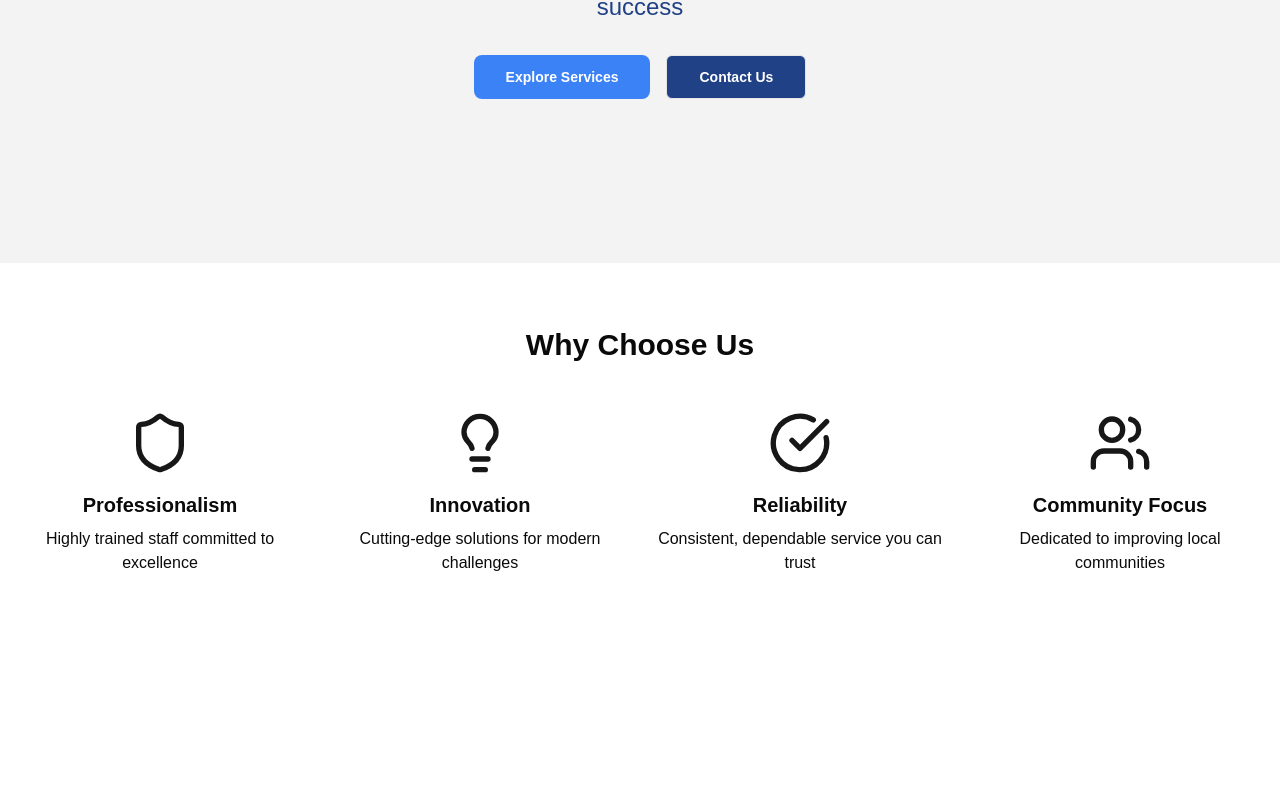
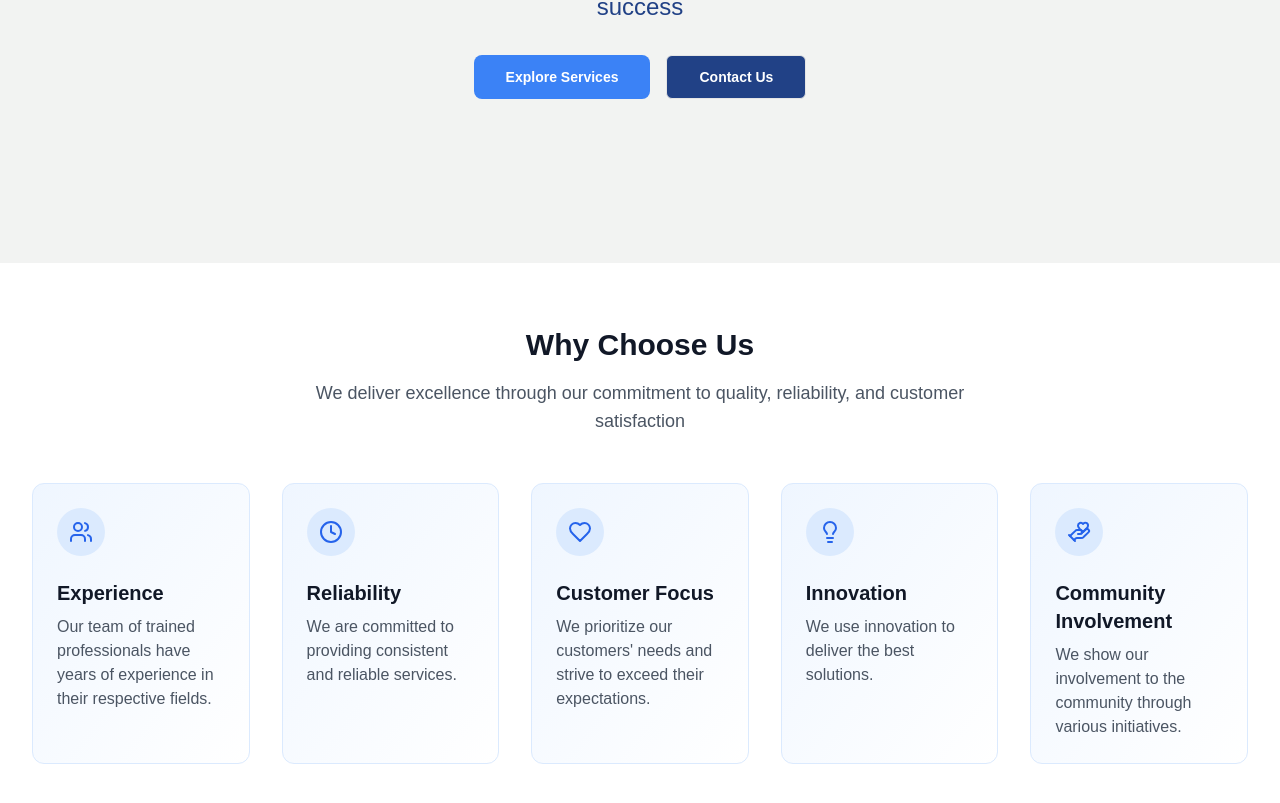
Before and after one commit to sirajyesuf/artedge, a Next.js app: page / in a window 1280 px wide. Shown: the part 377-1180 px from the top of the page. Before the commit the page ends 1016 px from the top, so only its background shows below. Built offline with nearby package versions, Linux system fonts and the light colour scheme.

Commit message:
=whychooseus done

```diff
--- a/components/whychooseus.tsx
+++ b/components/whychooseus.tsx
@@ -1,39 +1,63 @@
-import { Shield, Lightbulb, CheckCircle, Users } from "lucide-react";
+import { Users, Clock, Heart, Lightbulb, HandHeart } from "lucide-react";
 
 const reasons = [
   {
-    icon: Shield,
-    title: "Professionalism",
-    description: "Highly trained staff committed to excellence",
+    icon: Users,
+    title: "Experience",
+    description:
+      "Our team of trained professionals have years of experience in their respective fields.",
+  },
+  {
+    icon: Clock,
+    title: "Reliability",
+    description:
+      "We are committed to providing consistent and reliable services.",
+  },
+  {
+    icon: Heart,
+    title: "Customer Focus",
+    description:
+      "We prioritize our customers' needs and strive to exceed their expectations.",
   },
   {
     icon: Lightbulb,
     title: "Innovation",
-    description: "Cutting-edge solutions for modern challenges",
+    description: "We use innovation to deliver the best solutions.",
   },
   {
-    icon: CheckCircle,
-    title: "Reliability",
-    description: "Consistent, dependable service you can trust",
-  },
-  {
-    icon: Users,
-    title: "Community Focus",
-    description: "Dedicated to improving local communities",
+    icon: HandHeart,
+    title: "Community Involvement",
+    description:
+      "We show our involvement to the community through various initiatives.",
   },
 ];
 
 export default function WhyChooseUs() {
   return (
-    <section className="py-16 bg-white">
-      <div className="container mx-auto px-4">
-        <h2 className="text-3xl font-bold text-center mb-12">Why Choose Us</h2>
-        <div className="grid grid-cols-1 md:grid-cols-2 lg:grid-cols-4 gap-8">
-          {reasons.map((reason, index) => (
-            <div key={index} className="flex flex-col items-center text-center">
-              <reason.icon className="w-16 h-16 text-primary mb-4" />
-              <h3 className="text-xl font-semibold mb-2">{reason.title}</h3>
-              <p>{reason.description}</p>
+    <section className="py-16 px-4 sm:px-6 lg:px-8 bg-white">
+      <div className="max-w-7xl mx-auto">
+        <div className="text-center mb-12">
+          <h2 className="text-3xl font-bold text-gray-900 mb-4">
+            Why Choose Us
+          </h2>
+          <p className="text-lg text-gray-600 max-w-2xl mx-auto">
+            We deliver excellence through our commitment to quality,
+            reliability, and customer satisfaction
+          </p>
+        </div>
+        <div className="grid grid-cols-1 md:grid-cols-2 lg:grid-cols-5 gap-8">
+          {reasons.map((reason) => (
+            <div
+              key={reason.title}
+              className="group p-6 rounded-xl bg-gradient-to-br from-blue-50 to-white border border-blue-100 hover:shadow-lg transition-all duration-300"
+            >
+              <div className="mb-4 p-3 rounded-full bg-blue-100 inline-block group-hover:bg-blue-600 transition-colors duration-300">
+                <reason.icon className="h-6 w-6 text-blue-600 group-hover:text-white transition-colors duration-300" />
+              </div>
+              <h3 className="text-xl font-semibold text-gray-900 mb-2">
+                {reason.title}
+              </h3>
+              <p className="text-gray-600">{reason.description}</p>
             </div>
           ))}
         </div>
```
